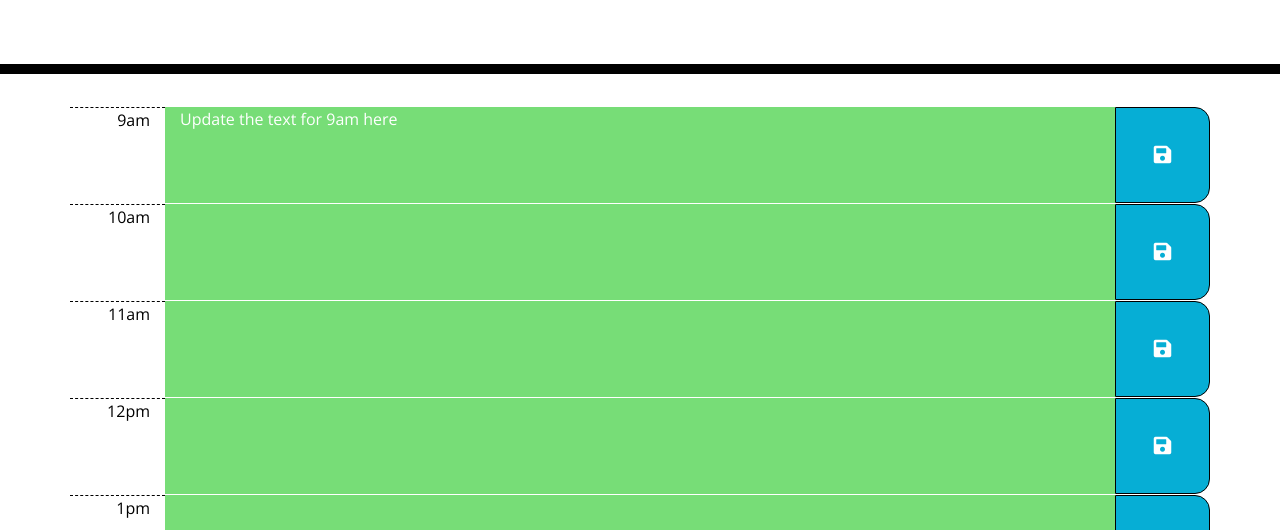
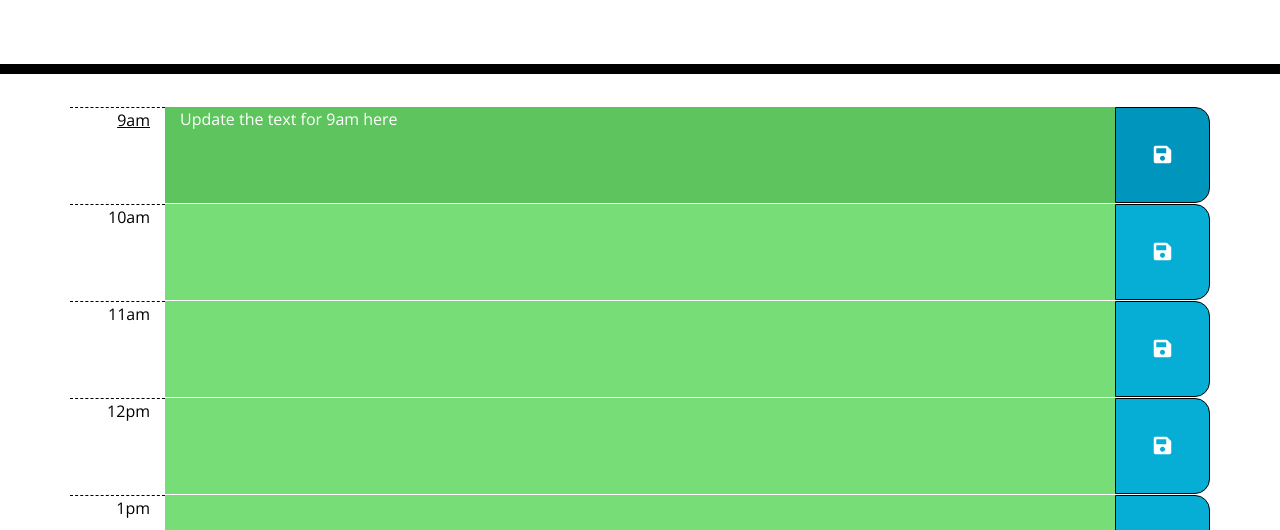
Before and after one commit to m-thompson-code/scheddz, a plain HTML site: page index.html in a window 1280 px wide. Both pictures are taken after a click on the element 1162 px from the left and 423 px from the top of the page. Shown: the part 268-798 px from the top of the page. Drawn offline with nearby package versions, Linux system fonts and the light colour scheme.

Commit message:
added additional styles for usability

```diff
--- a/assets/main.js
+++ b/assets/main.js
@@ -51,12 +51,14 @@ function appendScheduleElementsToDOM() {
     for (let i = 0; i < times.length; i++) {
         const time = times[i];
 
+        // tabindex="0"
+
         const row = `<div id="row-${time}" class="row">
             <div class="col-md-1 hour">${time}</div>
             <div class="col-md-10 textarea-container">
                 <textarea id="textarea-${time}"></textarea>
             </div>
-            <div id="save-button-${time}" class="col-md-1 save-button"><i class="fa fa-save"></i></div>
+            <div tabindex="0" id="save-button-${time}" class="col-md-1 save-button"><i class="fa fa-save"></i></div>
         </div>`;
 
         $('#schedule-container').append(row);
--- a/assets/style.css
+++ b/assets/style.css
@@ -99,3 +99,31 @@ textarea:focus {
     font-family: 'Control One', sans-serif;
     font-size: 2em;
 }
+
+/* Additional styles */
+
+.row:focus-within > .hour {
+    text-decoration: underline;
+}
+
+.past:focus-within > .textarea-container {
+    background-color: #bababa;
+}
+.present:focus-within > .textarea-container {
+    background-color: #ff6961;
+}
+.future:focus-within > .textarea-container {
+    background-color: #5ec45e;
+}
+.save-button {
+    outline: none;
+}
+.save-button:focus {
+    background-color: #0095bc;
+}
+.save-button:hover {
+    background-color: #20c8ef;
+}
+.save-button:active {
+    background-color: #39e1ff;
+}
```
